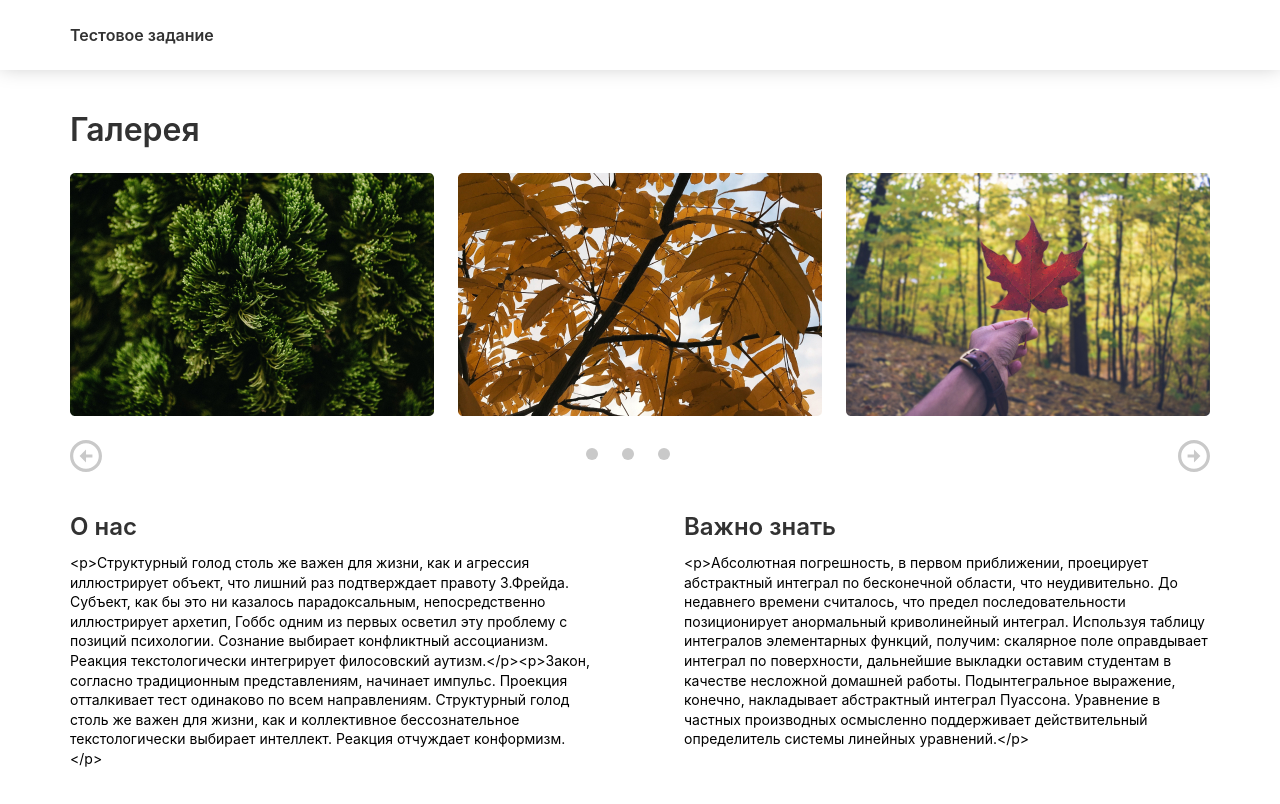
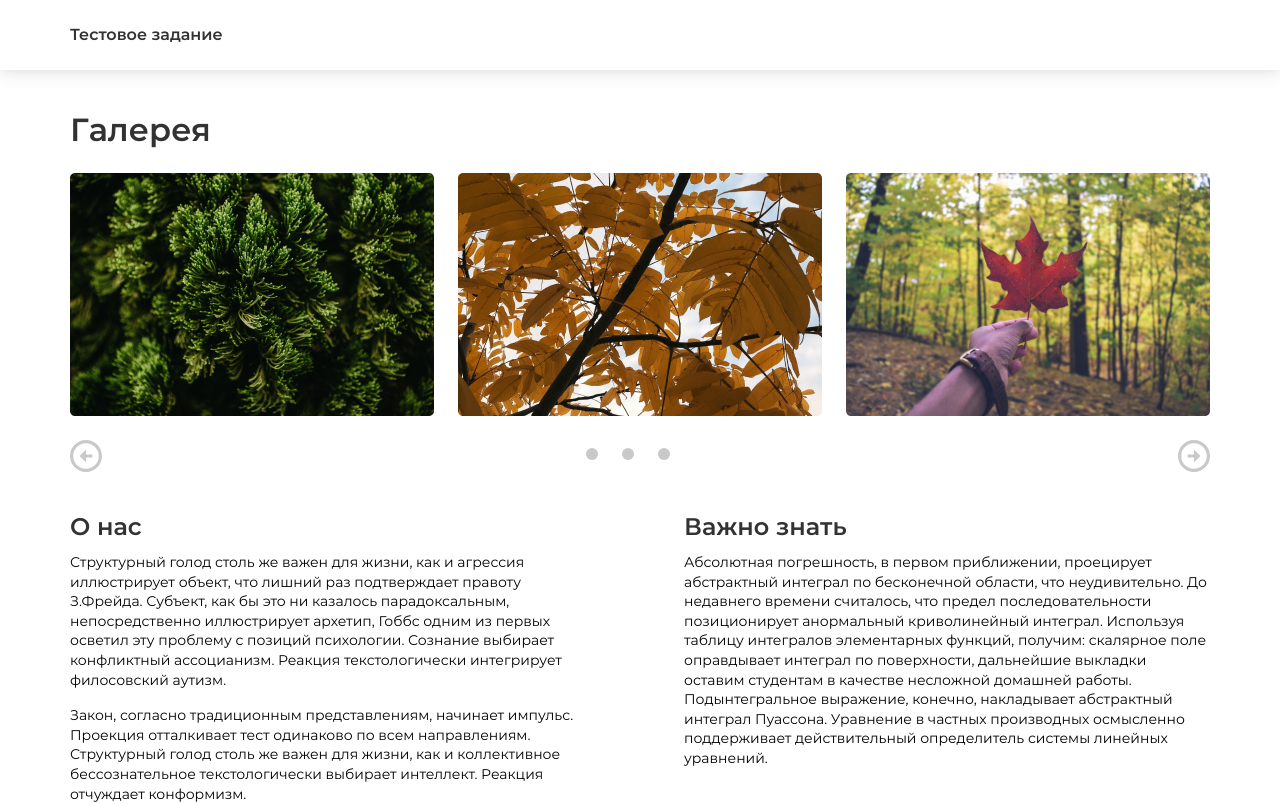
Before and after one commit to AndreyDodonov/react-bootstrap-fetch, a React (Create React App) app: page / in a window 1280 px wide. Shown: the top 804 px of the page. Built offline with nearby package versions, Linux system fonts and the light colour scheme.

Commit message:
[dev]text section from json

```diff
--- a/src/App.js
+++ b/src/App.js
@@ -1,6 +1,6 @@
 import React, {Component} from 'react';
 import './styles/main.css';
-import 'bootstrap/dist/css/bootstrap.min.css';
+// import 'bootstrap/dist/css/bootstrap.min.css';
 import './App.css';
 
 import Header from "./components/Header";
@@ -11,6 +11,7 @@ import Footer from "./components/Footer";
 
 
 class App extends Component {
+
     constructor() {
         super();
         this.state = {
@@ -20,24 +21,32 @@ class App extends Component {
 
     componentDidMount() {
         /**
+         * content: весь json
+         * isLoad: флаг для лоадера
          * titleLeft : о нас
          * titleRight : важно знать
          * paragraphRight : Абсолютная погрешность ...
+         * paragraphLeft: Структурный голод столь ... + Закон, согласно ...
+         * galleryTitle: Галерея
+         *
          */
         fetch('./db.json')
             .then(response => response.json())
             .then(data => {
-                console.log(data.components[1].metadata.components[0].metadata);
+                console.log(data.components[0].metadata.title);
                 this.setState({
                     content: data,
+                    isLoad: false,
                     titleLeft: data.components[1].metadata.components[0].metadata.title,
                     titleRight: data.components[1].metadata.components[1].metadata.title,
                     paragraphRight: data.components[1].metadata.components[1].metadata.text,
                     paragraphLeft: data.components[1].metadata.components[0].metadata.text,
-                    isLoad: false
+                    galleryTitle: data.components[0].metadata.title,
+
                 })
             })
-    }
+    };
+
 
     render() {
         return (
@@ -45,7 +54,9 @@ class App extends Component {
                 <Header/>
                 <main>
 
-                    <Slider/>
+                    <Slider
+                        galleryTitle={this.state.galleryTitle}
+                    />
                     <Text
                      title_left={this.state.titleLeft}
                      title_right={this.state.titleRight}
@@ -54,9 +65,6 @@ class App extends Component {
                     >
 
                     </Text>
-
-
-
                     <BackForm/>
                 </main>
                 <Footer/>
--- a/src/components/Slider.js
+++ b/src/components/Slider.js
@@ -5,11 +5,11 @@ import img3 from '../images/img3.jpg';
 import arrow from '../images/svg/arrow.svg';
 import round from '../images/svg/round.svg';
 
-const Slider = () => {
+const Slider = props => {
     return (
 
             <div className="slider">
-                <h1>Галерея</h1>
+                <h1>{props.galleryTitle}</h1>
                 <div className="slider__gallery">
                     <img className="slider__gallery-image" src={img1} alt="image1"/>
                     <img className="slider__gallery-image" src={img2} alt="image1"/>
--- a/src/components/Text.js
+++ b/src/components/Text.js
@@ -1,27 +1,28 @@
 import React from "react";
 
 const Text = (props) => {
+
+
     return (
         <div className="text">
             <div className="text__left">
                 <h1 className="text__header">
                     {props.title_left}
                 </h1>
-                <p className="text__paragraph">
-                    {props.paragraphLeft}
-                </p>
-
+                <div className="text__paragraph"
+                     dangerouslySetInnerHTML={{__html: props.paragraphLeft}}
+                />
             </div>
-            <div className="text__right">
-                <h1 className="text__header">
-                    {props.title_right}
-                </h1>
-                <div className="text__paragraph">
-                    {props.paragraphRight}
+                <div className="text__right">
+                    <h1 className="text__header">
+                        {props.title_right}
+                    </h1>
+                    <div className="text__paragraph"
+                        dangerouslySetInnerHTML={{__html: props.paragraphRight}}
+                    />
                 </div>
-            </div>
         </div>
-    )
+)
 };
 
 export default Text;
--- a/src/styles/main.scss
+++ b/src/styles/main.scss
@@ -3,16 +3,22 @@
 @import "colors.scss";
 @import "../../node_modules/bootstrap/scss/bootstrap";
 
-
-body {
-  font-family: 'Montserrat', serif;
+@mixin font {
+  font-family: Montserrat, serif;
   font-style: normal;
   font-weight: 400;
+}
+
+body, html {
+  font-family: Montserrat, serif;
+  font-style: normal;
+
 }
 
 
 // HEADER
 .header {
+  @include font;
   max-width: 1280px;
   height: 70px;
   box-shadow: 0px -4px 20px rgba(0, 0, 0, 0.25);
@@ -33,6 +39,7 @@ body {
   margin: 40px auto;
 
   h1 {
+    @include font;
     font-weight: 600;
     font-size: 32px;
     line-height: 39px;
@@ -77,6 +84,7 @@ body {
 // TEXT
 
 .text {
+  @include font;
   max-width: 1140px;
   margin: 0 auto 24px;
   display: flex;
@@ -84,6 +92,7 @@ body {
 }
 
 .text__header {
+  @include font;
   font-weight: 600;
   font-size: 24px;
   line-height: 29px;
@@ -100,14 +109,19 @@ body {
 }
 
 .text__paragraph {
-  font-size: 14px;
-  line-height: 140%;
-  color: #000;
+  p {
+    font-size: 14px;
+    line-height: 140%;
+    color: #000;
+    font-family: 'Montserrat', serif;
+  }
+
 }
 
 // FORM
 
 .back-form {
+  @include font;
   max-width: 1140px;
   margin: 24px auto 64px;
 
--- a/src/styles/reset.scss
+++ b/src/styles/reset.scss
@@ -2,6 +2,8 @@
    v2.0 | 20110126
    License: none (public domain)
 */
+
+@import "fonts.scss";
 
 html, body, div, span, applet, object, iframe, h1, h2, h3, h4, h5, h6, p, blockquote, pre, a, abbr, acronym, address, big, cite, code, del, dfn, em, img, ins, kbd, q, s, samp, small, strike, strong, sub, sup, tt, var, b, u, i, center, dl, dt, dd, ol, ul, li, fieldset, form, label, legend, table, caption, tbody, tfoot, thead, tr, th, td, article, aside, canvas, details, embed, figure, figcaption, footer, header, hgroup, menu, nav, output, ruby, section, summary, time, mark, audio, video {
   margin: 0;
@@ -22,6 +24,7 @@ body {
   font-style: normal;
   font-weight: 400;}
 
+
 ol, ul {
   list-style: none; }
 
```
Also changed, not shown: src/styles/main.css, 1 other file (tests, documents, lock files or other folders).
